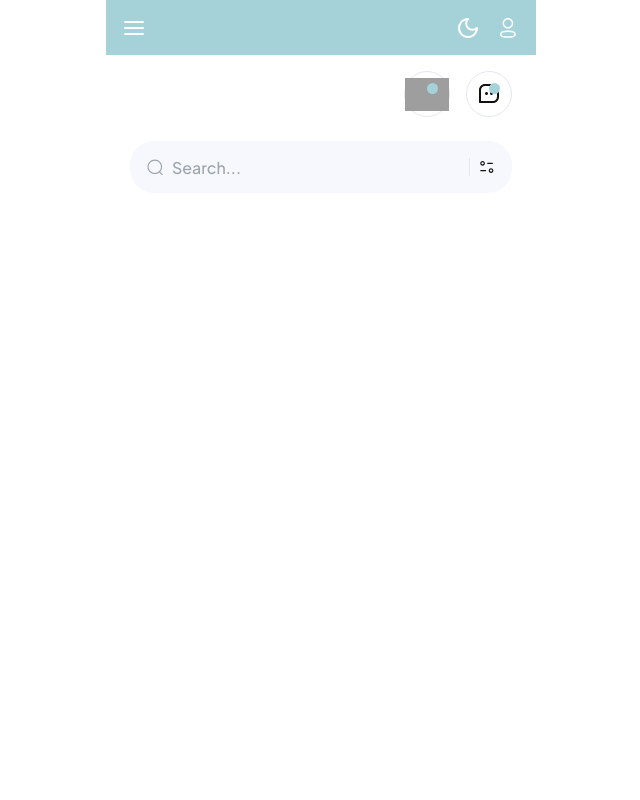
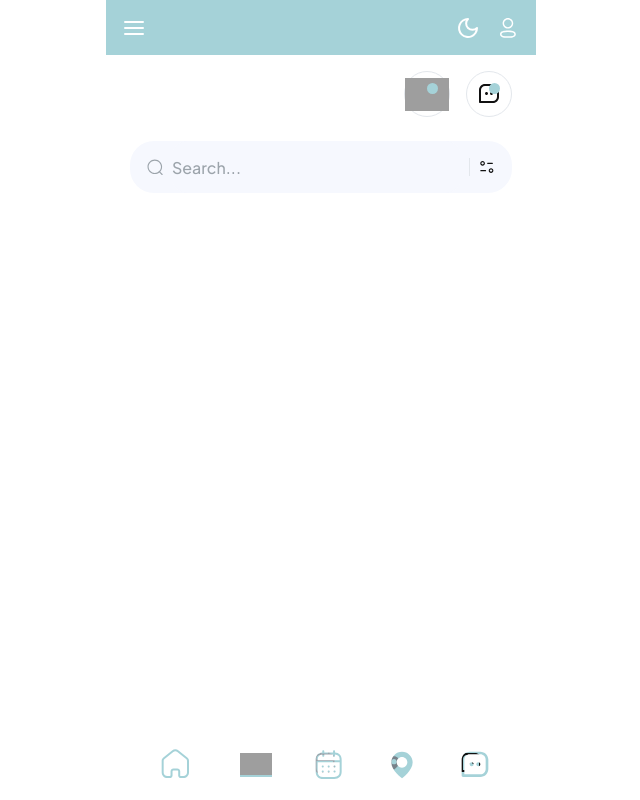
Before and after one commit to sksla/recordOn, a React (Vite) app in the folder frontend/: page /home in a window 1280 px wide. Shown: the whole page, without its empty margins (319-959 px from the left). Built offline with nearby package versions, Linux system fonts and the light colour scheme; grey boxes are pictures that could not be loaded.

Commit message:
change : 메인화면 메뉴바 추가
author : 김민정

```diff
--- a/frontend/src/components/homes/home-2/index.tsx
+++ b/frontend/src/components/homes/home-2/index.tsx
@@ -7,6 +7,7 @@ import HeaderOne from "../../../layouts/headers/HeaderOne";
 // import { Link } from "react-router-dom";
 import ServiceModal from "../../../modals/ServiceModal";
 import ScrollTop from "../../common/ScrollTop";
+import Footer from "../../../layouts/footers/Footer";
 
 const Products = () => {
 	const [showModal, setShowModal] = useState(false);
@@ -50,6 +51,8 @@ const Products = () => {
 
 			</main>
 
+			<Footer />
+
 			<ServiceModal setShowModal={setShowModal} showModal={showModal} />
 		</>
 	);
```
